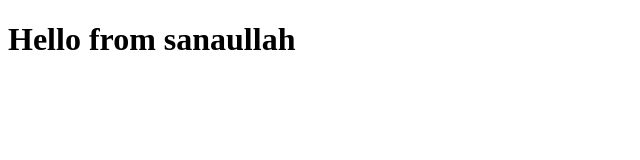
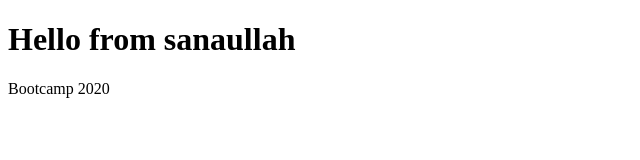
Before and after one commit to sanaullahkalwar/Bootcamp2020, a plain HTML site: page index.html in a window 1280 px wide. Shown: the whole page, without its empty margins (0-640 px from the left). Drawn offline with Linux system fonts and the light colour scheme.

Commit message:
para added

```diff
--- a/index.html
+++ b/index.html
@@ -10,6 +10,7 @@
 
 <body>
     <h1>Hello from sanaullah</h1>
+    <p>Bootcamp 2020 </p>
 </body>
 
 </html>
```
